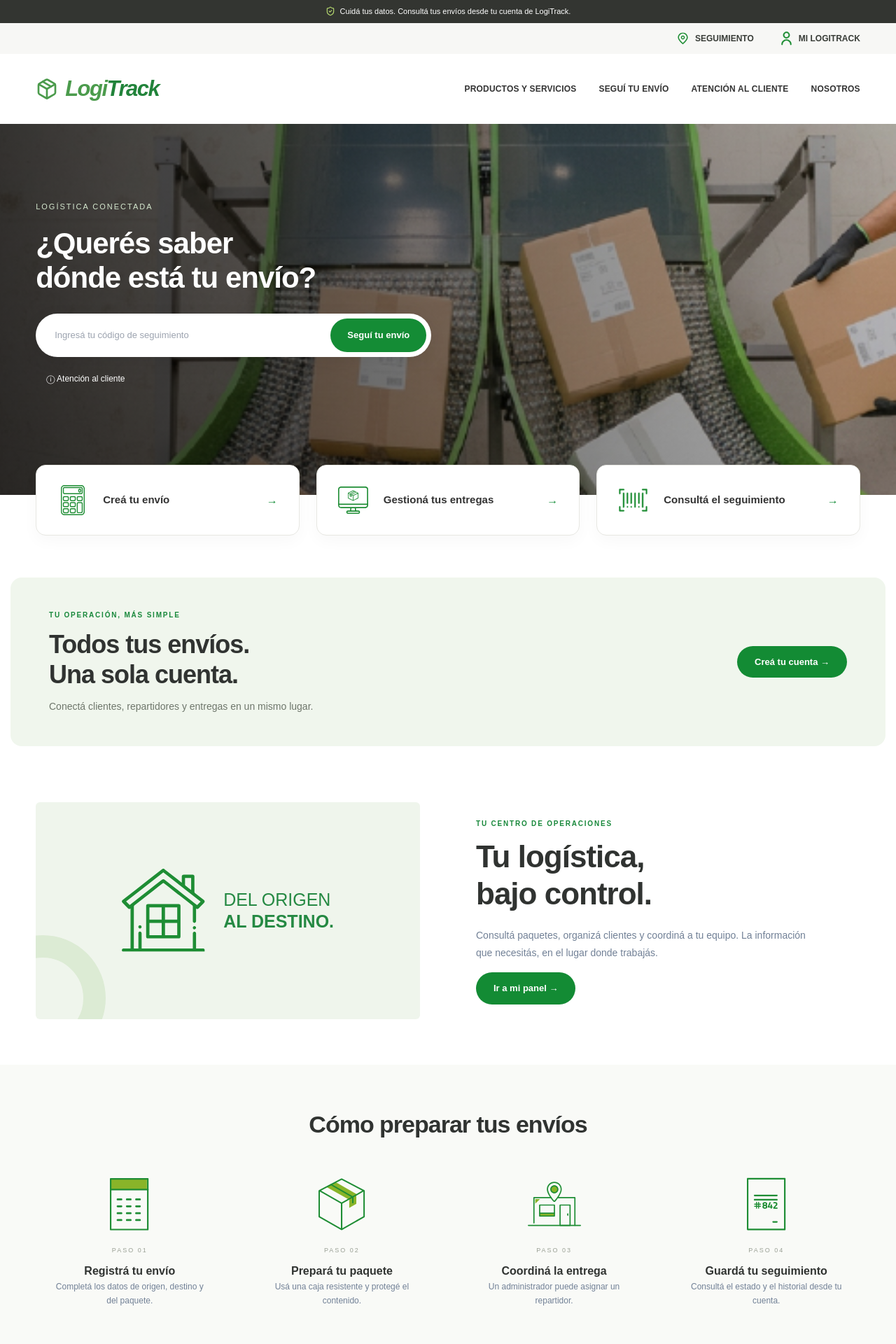
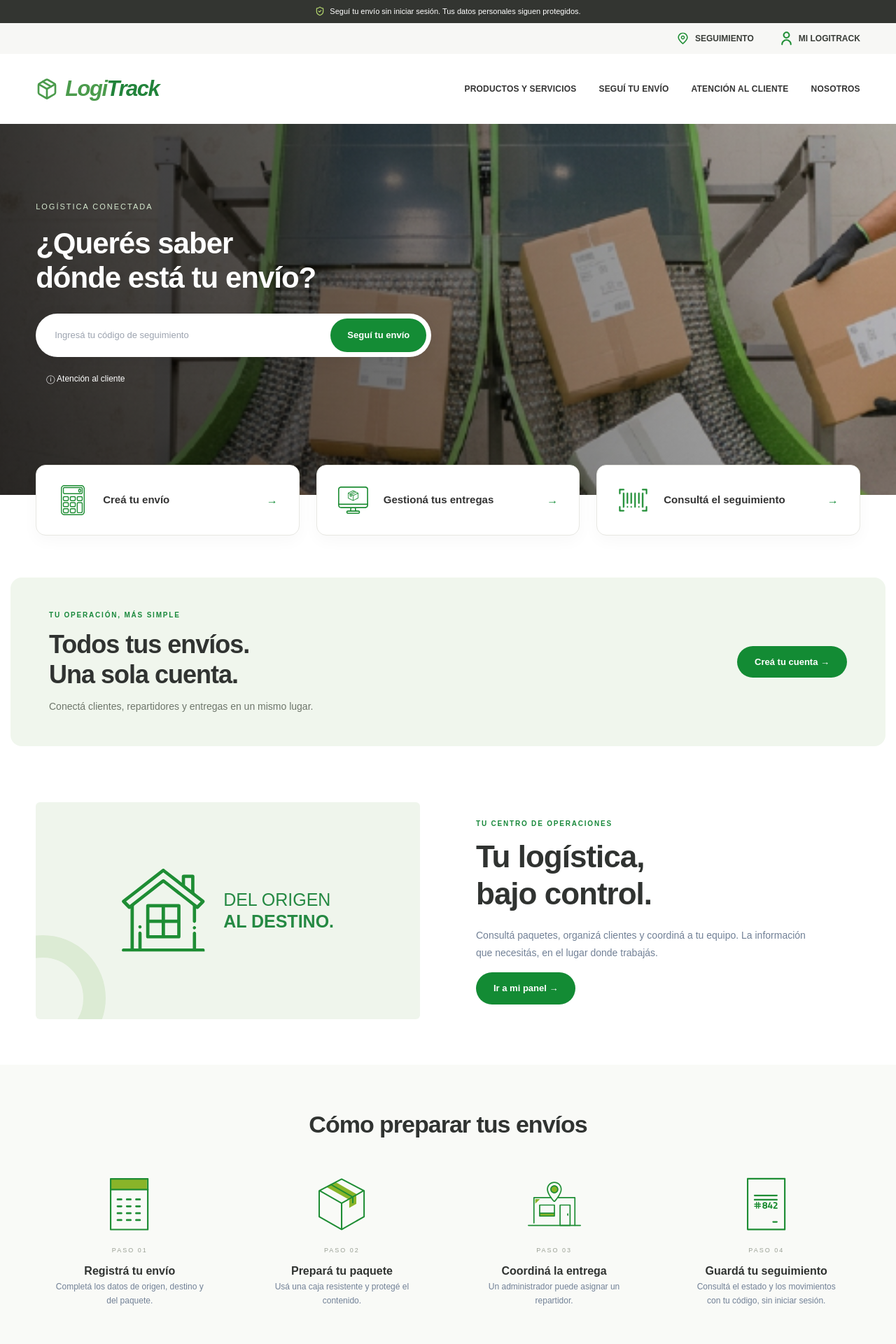
Before and after one commit to Logitrack-Sa/logitrack-frontend, a Next.js app: page / in a window 1280 px wide. Shown: the top 1920 px of the page at 70% size. Built offline with nearby package versions, Linux system fonts and the light colour scheme; no server answers.

Commit message:
Aclara el acceso público al seguimiento en el sitio

```diff
--- a/src/components/layout/Navbar.tsx
+++ b/src/components/layout/Navbar.tsx
@@ -10,8 +10,8 @@ export function Navbar() {
   return (
     <header className="cargo-header">
       <div className="cargo-notice">
-        <ShieldCheck size={14} /> Cuidá tus datos. Consultá tus envíos desde tu
-        cuenta de LogiTrack.
+        <ShieldCheck size={14} /> Seguí tu envío sin iniciar sesión. Tus datos
+        personales siguen protegidos.
       </div>
       <div className="cargo-utility">
         <Link href="/seguimiento">
--- a/src/components/site/PublicSite.tsx
+++ b/src/components/site/PublicSite.tsx
@@ -94,7 +94,7 @@ export function PackingSteps() {
         [
           "entrega",
           "Guardá tu seguimiento",
-          "Consultá el estado y el historial desde tu cuenta.",
+          "Consultá el estado y los movimientos con tu código, sin iniciar sesión.",
         ],
       ].map(([icon, title, text], i) => (
         <article key={icon}>
```
